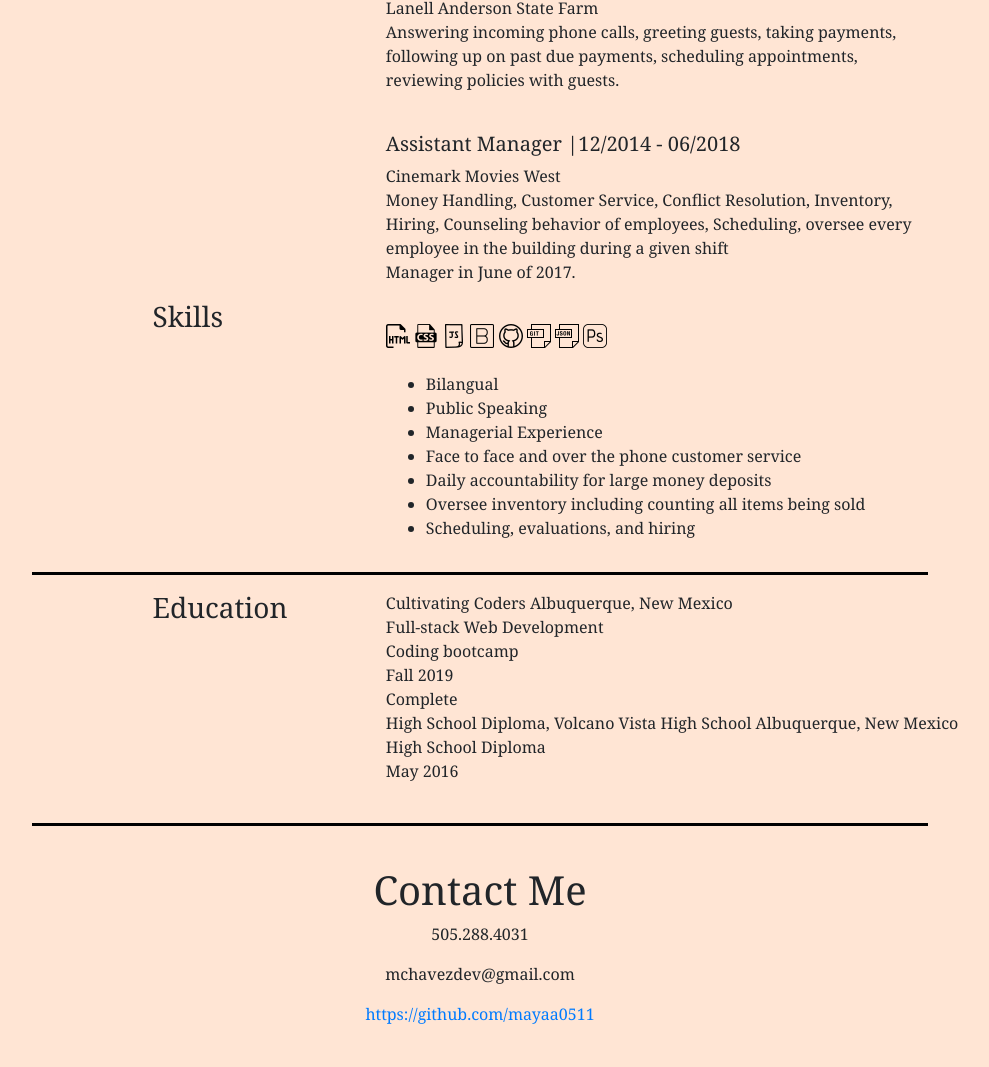
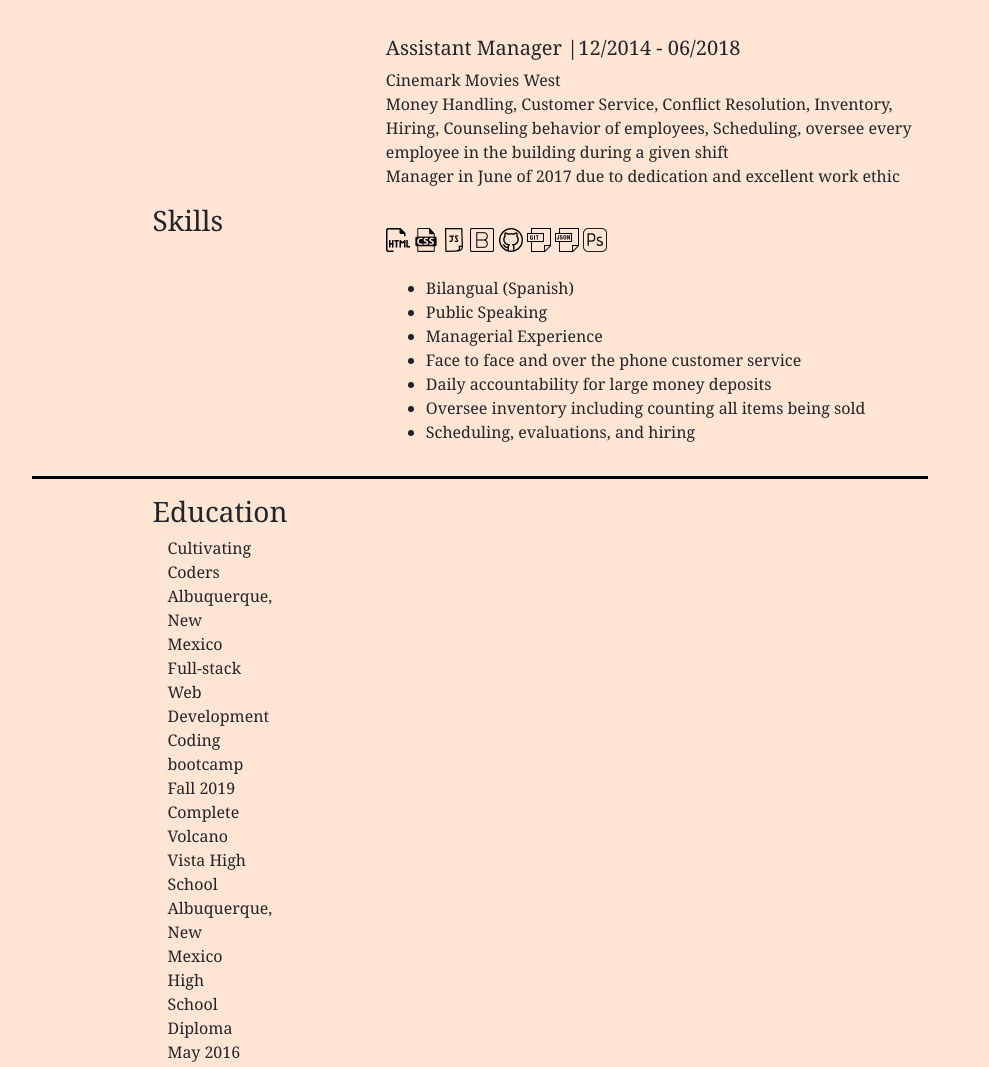
Before and after one commit to mayaa0511/mchavez, a plain HTML site: page index.html in a window 1280 px wide. Shown: the part 1239-2306 px from the top of the page, without its empty margins (160-1149 px from the left). Drawn offline with nearby package versions, Linux system fonts and the light colour scheme.

Commit message:
Update index.html

```diff
--- a/index.html
+++ b/index.html
@@ -45,15 +45,13 @@
         I enjoy front-end development most, but I am capable of <br>
         filling other roles. I believe this makes me a great asset<br>
         to any team for development projects. I started a Coding Camp in <br>
-        September of 2019, and am looking for oppurtunities to further<br>
+        September of 2019, and am looking for opportunities to further<br>
         my knowledge of programming and taking on new development projects. </p>
 
 
     </div>
     </div>
 
-
-    <div><br><br><br></div><br>
    <center><h1>Resume</h1></center>
 
       <hr class="line">
@@ -88,7 +86,7 @@
               	Money Handling, Customer Service, Conflict Resolution, Inventory, <br>
                 Hiring, Counseling behavior of employees, Scheduling, oversee every<br>
                 employee in the building during a given shift<br>
-                Manager in June of 2017.</p>
+                Manager in June of 2017 due to dedication and excellent work ethic</p>
           </div>
 
         </div>
@@ -112,7 +110,7 @@
     </div>
     <div> <br></div>
                 <ul>
-                  <li>Bilangual</li>
+                  <li>Bilangual (Spanish)</li>
                   <li>Public Speaking<br></li>
                   <li>Managerial Experience<br></li>
                   <li>Face to face and over the phone customer service<br></li>
@@ -127,7 +125,7 @@
       <div class="row">
           <div class="col-md-5" id="education">
               <h3>Education</h3>
-          </div>
+
           <div class="col-md-7">
                 Cultivating Coders
                 Albuquerque, New Mexico<br>
@@ -136,11 +134,12 @@
                 Fall 2019<br>
                 Complete<br>
             <div></div>
-                High School Diploma, Volcano Vista High School
+                Volcano Vista High School
                 Albuquerque, New Mexico<br>
                 High School Diploma<br>
                 May 2016<br>
           </div>
+              </div>
       </div>
 
 
```
